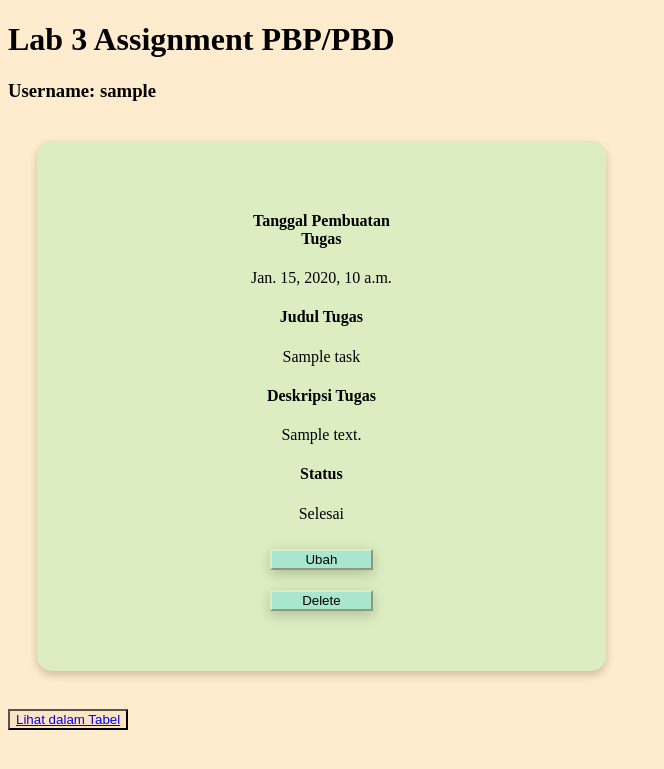
After one commit to Rafif1103/Tugas-2-PBP, a Django app: page /todolist/show-cards/ in a window 1280 px wide. The commit adds this page. Shown: the top 769 px of the page, without its empty margins (0-664 px from the left). Run offline with Django 4.2, Linux system fonts and the light colour scheme; a user stored in the database is signed in; tables that the repository leaves empty hold one stand-in row (values such as "Sample post").

Commit message:
Commit Tugas 5

```diff
--- a/static/css/style.css
+++ b/static/css/style.css
@@ -1,14 +1,30 @@
 table{
-    border: 2px solid;
+    border: 1px solid;
     border-collapse: collapse;
-    width: 100%;
+    width: 80%;
 }
 
 th{
-    border: 1px solid;
-    height: 30px;
+    border: 1px solid darkgoldenrod;
+    background-color: rgb(162, 160, 120);
 }
 
-h2{
-    text-align: center;
+td{
+    padding: 15px;
+    border: 1px solid rgb(109, 108, 106);
+    font-family: 'Lucida Handwriting';
+    background-color: beige;
+    text-align: left;
 }
+
+body {
+    background-color: blanchedalmond;
+}
+
+@media (max-width: 600px) {
+    /* untuk device hp */
+    .layout {
+      display: flex;
+      flex-direction: column;
+    }
+  }
--- a/todolist/templates/login.html
+++ b/todolist/templates/login.html
@@ -22,12 +22,8 @@
                 <td>Password: </td>
                 <td><input type="password" name="password" placeholder="Password" class="form-control"></td>
             </tr>
-
-            <tr>
-                <td></td>
-                <td><input class="btn login_btn" type="submit" value="Login"></td>
-            </tr>
         </table>
+        <td><input class="btn login_btn" type="submit" value="Login"></td>
     </form>
 
     {% if messages %}
--- a/todolist/templates/register.html
+++ b/todolist/templates/register.html
@@ -14,11 +14,8 @@
             {% csrf_token %}
             <table>
                 {{ form.as_table }}
-                <tr>
-                    <td></td>
-                    <td><input type="submit" name="submit" value="Daftar"/></td>
-                </tr>
             </table>
+            <td><input type="submit" name="submit" value="Daftar"/></td>
         </form>
 
     {% if messages %}
--- /dev/null
+++ b/todolist/templates/todolist_cards.html
@@ -0,0 +1,77 @@
+{% extends 'base.html' %}
+
+ {% block content %}
+
+  <h1>Lab 3 Assignment PBP/PBD</h1>
+
+  <h3>Username: {{user}}</h3>
+
+  <style>
+    .card {
+      box-shadow: 0 4px 8px 0 rgba(0,0,0,0.2);
+      transition: 0.3s;
+      width: 45%;
+      max-height: 1200px;
+      display: inline-block;
+      margin: 20px 29px;
+      background-color: #dcedc1;
+      border-radius: 15px;
+    }
+
+    .card:hover {
+      box-shadow: 0 8px 16px 0 rgba(0,0,0,0.2);
+    }
+
+    .container {
+      padding: 50px 10px;
+      text-align: center;
+      margin-left: auto;
+      margin-right: auto;
+      width: 30%;
+    }
+
+    #tombol_ubah, #tombol-delete{
+      width: 60%;
+      margin: 10px;
+      background-color: #a8e6cf;
+      border-color: #dcedc1;
+      box-shadow: 0 4px 13px 0 rgba(0,0,0,0.2);
+    }
+
+    button{
+      background-color: bisque;
+    }
+  </style>
+    {% comment %} Add the data below this line {% endcomment %}
+    {% for task in list_task %}
+      <div class="card">
+        <div class="container">
+          <h4><b>Tanggal Pembuatan Tugas</b></h4>
+          <p>{{task.date}}</p>
+          <h4>Judul Tugas</h4>
+          <p>{{task.title}}</p>
+          <h4>Deskripsi Tugas</h4>
+          <p>{{task.description}}</p>
+          <h4>Status</h4>
+          {% if task.is_finished %}
+            <p>Selesai</p>
+          {% else %}
+            <p>Belum Selesai</p>
+          {% endif %}
+
+            <form method="POST" action="{% url 'todolist:change_status_cards' %}">
+              {% csrf_token %}
+                <input type="hidden" value="{{task.id}}" name="task_id">
+                <td><input id = "tombol_ubah" type="submit" value="Ubah" /></td>
+            </form>
+            <form method="POST" action="{% url 'todolist:delete_status_cards' %}">
+              {% csrf_token %}
+              <input type="hidden" value="{{task.id}}" name="task_id">
+              <input id = "tombol-delete" type="submit" value="Delete"></button>
+            </form>
+        </div>
+      </div>
+    {% endfor %}
+    <br></br>
+  <button><a href="{% url 'todolist:show_todolist' %}">Lihat dalam Tabel</a></button>
+ {% endblock content %}
--- a/todolist/urls.py
+++ b/todolist/urls.py
@@ -1,6 +1,6 @@
 from django.urls import path
 from todolist.views import show_todolist, register, login_user, logout_user, addTask #sesuaikan dengan nama fungsi yang dibuat
-from todolist.views import change_status, delete_status
+from todolist.views import change_status, delete_status, show_cards, change_status_cards, delete_status_cards
 
 app_name = 'todolist'
 
@@ -12,4 +12,7 @@ urlpatterns = [
     path('create-task/', addTask, name='addTask'),
     path('change-status/', change_status, name='change_status'),
     path('delete-status/', delete_status, name='delete_status'),
+    path('show-cards/', show_cards, name='show_cards'),
+    path('change-status-cards/', change_status_cards, name='change_status_cards'),
+    path('delete-status-cards/', delete_status_cards, name='delete_status_cards'),
 ]
--- a/todolist/views.py
+++ b/todolist/views.py
@@ -19,11 +19,24 @@ def show_todolist(request):
     }
     return render(request, "todolist.html", context)
 
+def show_cards(request):
+    data_todolist = Task.objects.filter(user=request.user)
+    context = {
+        'list_task': data_todolist,
+    }
+    return render(request, "todolist_cards.html", context)
+
 def delete_status(request):
     if request.method == "POST":
         # Task.objects.get(pk=request.DELETE['delete-id']).delete()
         Task.objects.get(pk=request.POST["task_id"]).delete()
     return redirect('todolist:show_todolist')
+
+def delete_status_cards(request):
+    if request.method == "POST":
+        # Task.objects.get(pk=request.DELETE['delete-id']).delete()
+        Task.objects.get(pk=request.POST["task_id"]).delete()
+    return redirect('todolist:show_cards')
 
 def change_status(request):
     if request.method == "POST":
@@ -31,6 +44,13 @@ def change_status(request):
        temp.is_finished = not temp.is_finished
        temp.save()
     return redirect('todolist:show_todolist')
+
+def change_status_cards(request):
+    if request.method == "POST":
+       temp = Task.objects.get(id=request.POST["task_id"])
+       temp.is_finished = not temp.is_finished
+       temp.save()
+    return redirect('todolist:show_cards')
 
 def addTask(request):
     form = TodoListForm()
```
Also changed, not shown: todolist/templates/todolist.html (+53 -12 lines), todolist/README.md.
